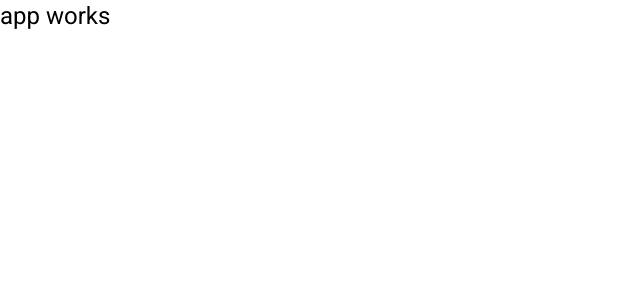
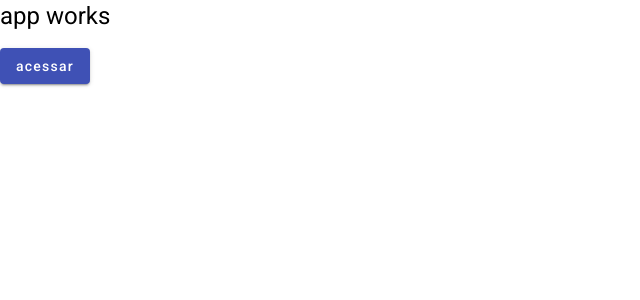
Before and after one commit to arturtarcisio/API-RESTful-para-Sistema-de-Usuarios-de-Carros, an Angular app in the folder frontend/: page / in a window 1280 px wide. Shown: the top 300 px of the page, without its empty margins (0-640 px from the left). Built offline with nearby package versions, Linux system fonts and the light colour scheme.

Commit message:
HU41 - Adicionando imports do material

```diff
--- a/frontend/src/app/app.component.html
+++ b/frontend/src/app/app.component.html
@@ -1 +1,2 @@
 <h1>app works</h1>
+<button mat-raised-button color="primary">acessar</button>
```
Also changed, not shown: frontend/src/app/app.module.ts (+42 -1 lines).
